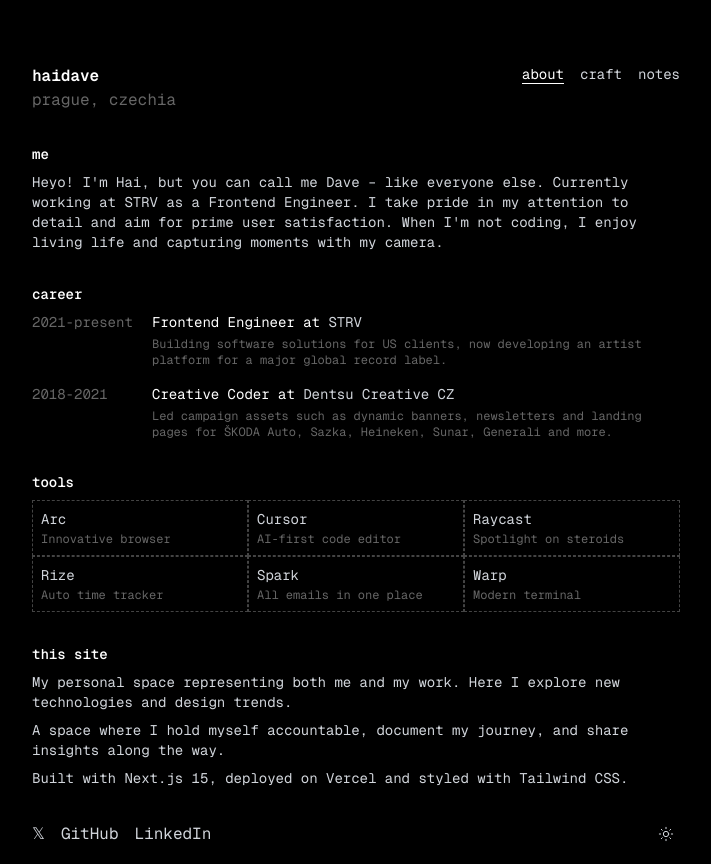
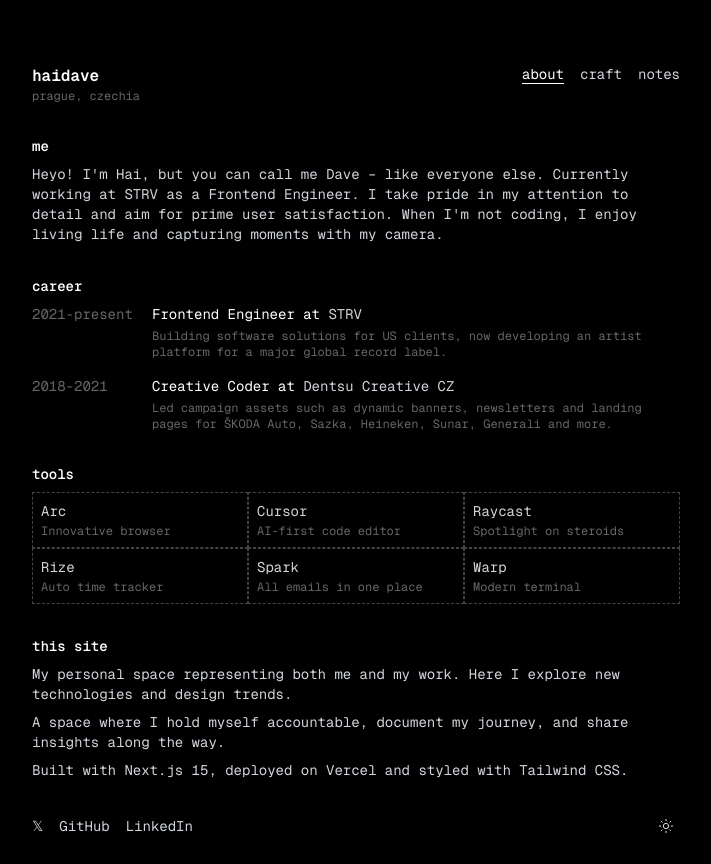
Before and after one commit to haidave/haidave-com-v3, a Next.js app: page /about in a window 1280 px wide. Shown: the whole page, without its empty margins (284-995 px from the left). Built offline with nearby package versions, Linux system fonts and the light colour scheme.

Commit message:
feat: unify font-sizes

```diff
--- a/src/modules/about/pages/about.tsx
+++ b/src/modules/about/pages/about.tsx
@@ -30,7 +30,7 @@ const TOOLS = [
 
 const AboutPage = () => {
   return (
-    <main className="grid gap-8 text-sm">
+    <main className="grid gap-8">
       <section className="space-y-2">
         <h2 className="font-semibold text-primary">me</h2>
         <p className="text-secondary">
--- a/src/modules/design-system/components/header/header.tsx
+++ b/src/modules/design-system/components/header/header.tsx
@@ -21,10 +21,10 @@ const Header = () => {
   return (
     <header className="mb-8 flex justify-between">
       <div>
-        <Link href={ROUTES.home} className={cn('font-bold text-primary', isHome && 'hover:no-underline')}>
+        <Link href={ROUTES.home} className={cn('text-base font-bold text-primary', isHome && 'hover:no-underline')}>
           haidave
         </Link>
-        <p className="text-tertiary">prague, czechia</p>
+        <p className="text-xs text-tertiary">prague, czechia</p>
       </div>
 
       <ul className="flex gap-4">
--- a/src/modules/design-system/components/header/parts/header-link.tsx
+++ b/src/modules/design-system/components/header/parts/header-link.tsx
@@ -15,7 +15,7 @@ const HeaderLink = ({ href, label }: HeaderLinkProps) => {
   const isActive = pathname.includes(href)
 
   return (
-    <li className="text-sm text-secondary">
+    <li className="text-secondary">
       <Link href={href} isActive={isActive}>
         {label}
       </Link>
--- a/src/modules/design-system/layouts/root-layout.tsx
+++ b/src/modules/design-system/layouts/root-layout.tsx
@@ -9,7 +9,7 @@ import { geistMono } from '../theme/fonts'
 const RootLayout = ({ children }: { children: React.ReactNode }) => {
   return (
     <html lang="en" suppressHydrationWarning>
-      <body className={`${geistMono.variable} bg-primary font-mono text-primary`}>
+      <body className={`${geistMono.variable} bg-primary font-mono text-sm text-primary`}>
         <Providers>
           <div className="mx-auto w-full max-w-[680px] p-4 pt-16">
             <Header />
--- a/src/modules/home/pages/home.tsx
+++ b/src/modules/home/pages/home.tsx
@@ -19,7 +19,7 @@ const STACK = [
 
 const HomePage = () => {
   return (
-    <main className="grid gap-8 text-sm">
+    <main className="grid gap-8">
       <section>
         <p className="text-secondary">
           Obsessed with building pixel-perfect and polished interfaces that are also accessible and intuitive.
```
